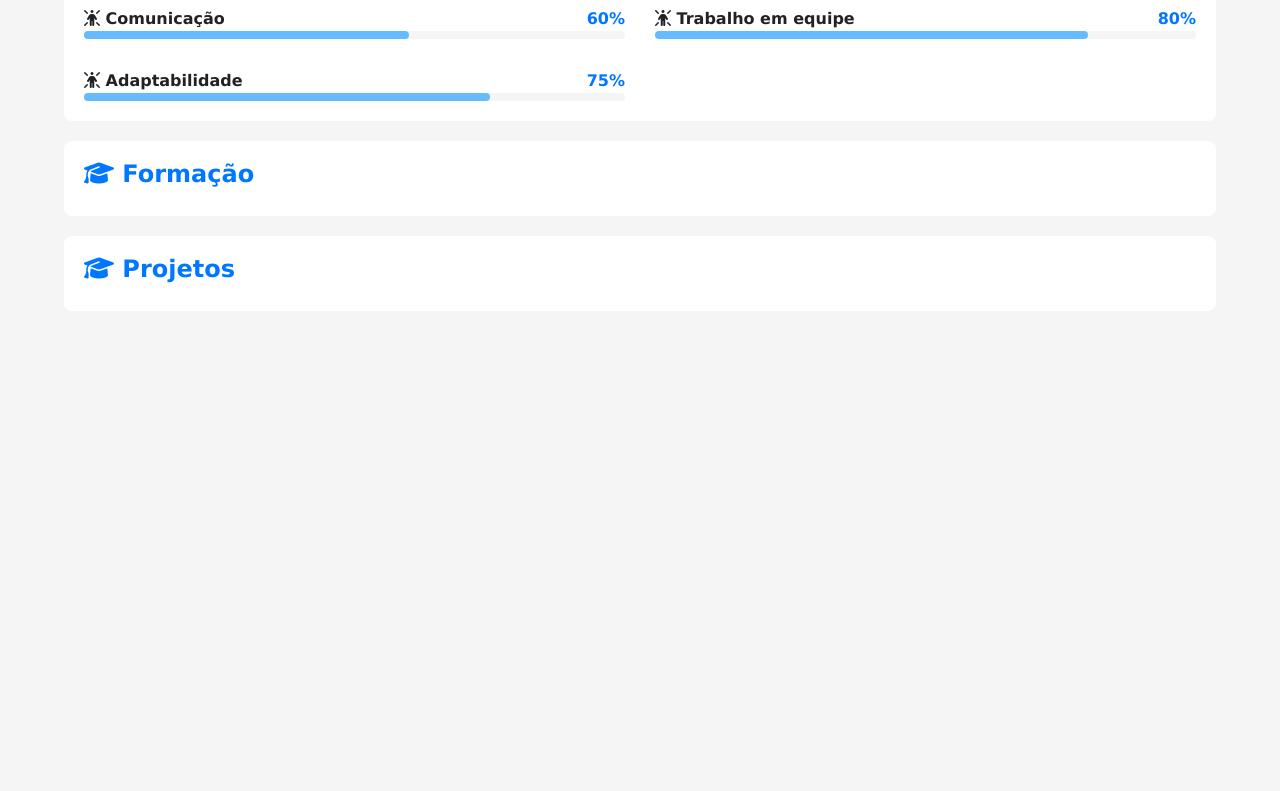
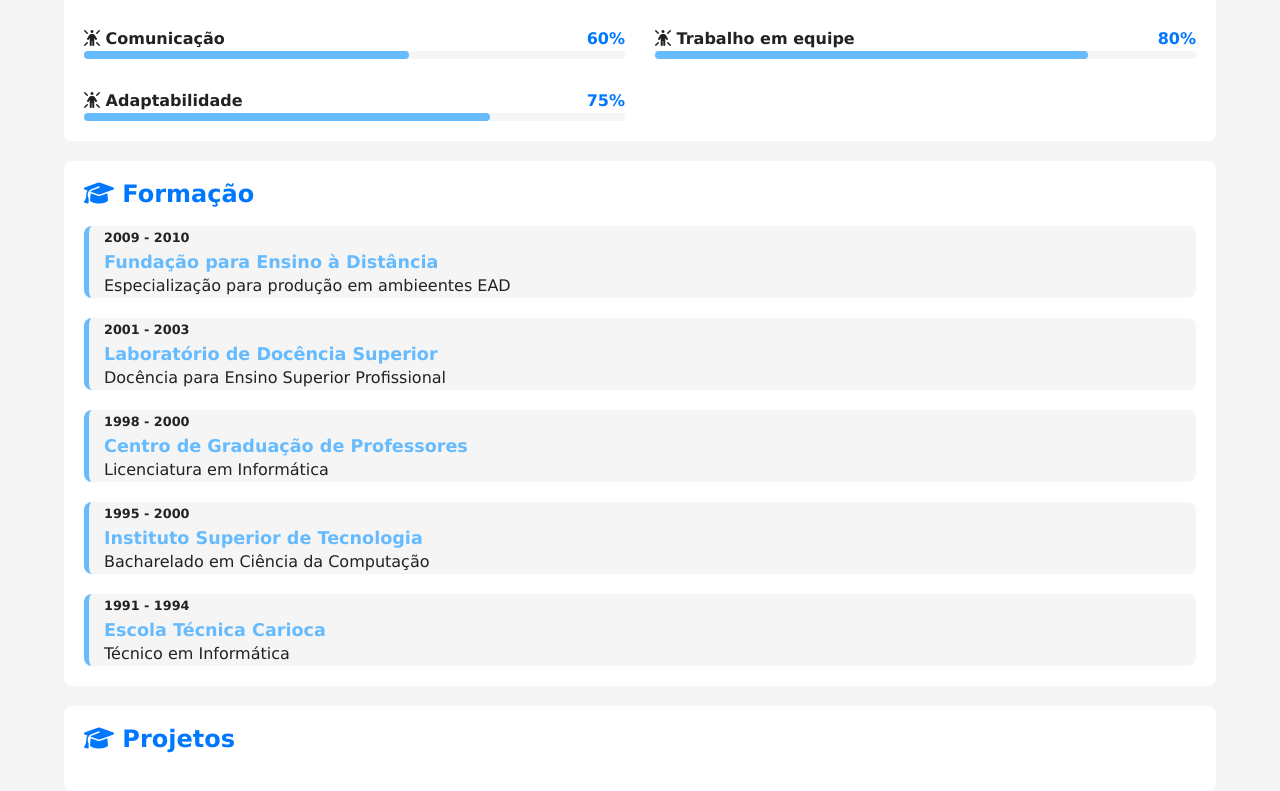
Before and after one commit to hkojim/projeto-portifolio, a plain HTML site: page index.html in a window 1280 px wide. Shown: the part 1343-2134 px from the top of the page. Before the commit the page ends 1674 px from the top, so only its background shows below. Drawn offline with Linux system fonts and the light colour scheme.

Commit message:
add formacao

```diff
--- a/estilos/style.css
+++ b/estilos/style.css
@@ -124,7 +124,7 @@ article{
 article h2{
 
   color: var(--destaque);
-  margin-bottom: 10px;
+  margin-bottom: 20px;
 }
 
 article#video .video-container{
@@ -178,6 +178,37 @@ article#video .video-container{
   border-radius: 4px;
 }
 
+#formacao-container{
+  display: flex;
+  flex-direction: column-reverse;
+  gap: 20px;
+}
+
+#formacao-container .curso{
+  background-color: var(--fundo-principal);
+  border-radius: 8px;
+  border-left: 5px solid var(--destaque-inverso);
+  padding-left: 15px;
+  transition: border-width 0.2s, border-color 0.2s;
+}
+
+#formacao-container .curso:hover{
+  border-left-width: 10px;
+  border-color: var(--destaque);
+  cursor: pointer;
+}
+
+#formacao-container .periodo{
+  font-size: 0.8em;
+  font-weight: bold;
+  color: var(--texto);
+}
+
+#formacao-container .instituicao{
+  color: var(--destaque-inverso);
+  font-size: 1.1em;
+}
+
 @media screen and (min-width: 768px){
   #skill-container{
     grid-template-columns: 1fr 1fr;
--- a/index.html
+++ b/index.html
@@ -148,6 +148,40 @@
             </article> <!-- Fim article -->
             <article id="formacao">
                 <h2><i class="fa-solid fa-graduation-cap"></i> Formação</h2>
+
+                <div id="formacao-container">
+                    <div class="curso">
+                        <div class="periodo">1991 - 1994</div>
+                        <h3 class="instituicao">Escola Técnica Carioca</h3>
+                        <div class="titulacao">Técnico em Informática</div>
+                    </div>
+
+                    <div class="curso">
+                        <div class="periodo">1995 - 2000</div>
+                        <h3 class="instituicao">Instituto Superior de Tecnologia</h3>
+                        <div class="titulacao">Bacharelado em Ciência da Computação</div>
+                    </div>
+
+                    <div class="curso">
+                        <div class="periodo">1998 - 2000</div>
+                        <h3 class="instituicao">Centro de Graduação de Professores</h3>
+                        <div class="titulacao">Licenciatura em Informática</div>
+                    </div>
+
+                    <div class="curso">
+                        <div class="periodo">2001 - 2003</div>
+                        <h3 class="instituicao">Laboratório de Docência Superior</h3>
+                        <div class="titulacao">Docência para Ensino Superior Profissional</div>
+                    </div>
+
+                    <div class="curso">
+                        <div class="periodo">2009 - 2010</div>
+                        <h3 class="instituicao">Fundação para Ensino à Distância</h3>
+                        <div class="titulacao">Especialização para produção em ambieentes EAD</div>
+                    </div>
+
+                </div>
+
             </article> <!-- Fim article -->
             <article id="projetos">
                 <h2><i class="fa-solid fa-graduation-cap"></i> Projetos</h2>
```
